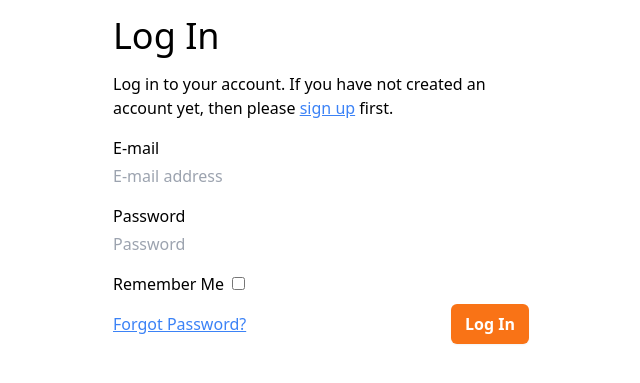
After one commit to cdriehuys/unnamed-web-project, a Django app: page /account/login/ in a window 1280 px wide. The commit adds this page. Shown: the top 383 px of the page, without its empty margins (319-959 px from the left). Run offline with Django 4.2, Linux system fonts and the light colour scheme; some libraries are stand-ins or nearby versions.

Commit message:
feat: Authentication with django-allauth
Added django-allauth to handle user registration and authentication.

```diff
--- a/pyproject.toml
+++ b/pyproject.toml
@@ -12,6 +12,8 @@ Django = "^4.1.7"
 psycopg2 = "^2.9.5"
 django-tailwind = "^3.5.0"
 uuid7 = "^0.1.0"
+django-allauth = "^0.52.0"
+docutils = "^0.19"
 
 
 [tool.poetry.group.dev.dependencies]
--- a/unnamed_web_project/core/models.py
+++ b/unnamed_web_project/core/models.py
@@ -1,4 +1,4 @@
-from django.contrib.auth.models import AbstractBaseUser
+from django.contrib.auth.models import AbstractBaseUser, PermissionsMixin
 from django.db import models
 from django.utils.translation import gettext_lazy as _
 from uuid_extensions import uuid7
@@ -6,7 +6,7 @@ from uuid_extensions import uuid7
 from core import managers
 
 
-class User(AbstractBaseUser):
+class User(AbstractBaseUser, PermissionsMixin):
     id = models.UUIDField(
         default=uuid7,
         primary_key=True,
--- a/unnamed_web_project/core/templates/core/home.html
+++ b/unnamed_web_project/core/templates/core/home.html
@@ -12,8 +12,8 @@
             Some meaningless text about how our product will change your life.
         </p>
         <div class="mt-10 flex items-center justify-center gap-x-10 lg:justify-start">
-            <a href="#" class="rounded-md bg-orange-500 px-3.5 py-1.5 text-base font-semibold leading-7 text-white shadow-sm hover:bg-orange-400 focus-visible:outline focus-visible:outline-2 focus-visible:outline-offset-2 focus-visible:outline-white">Sign Up</a>
-            <a href="#" class="text-base font-semibold leading-7 text-orange-500">Log In</a>
+            <a href="{% url "account_signup" %}" class="rounded-md bg-orange-500 px-3.5 py-1.5 text-base font-semibold leading-7 text-white shadow-sm hover:bg-orange-400 focus-visible:outline focus-visible:outline-2 focus-visible:outline-offset-2 focus-visible:outline-white">Sign Up</a>
+            <a href="{% url "account_login" %}" class="text-base font-semibold leading-7 text-orange-500">Log In</a>
         </div>
     </div>
 </section>
--- /dev/null
+++ b/unnamed_web_project/templates/account/login.html
@@ -0,0 +1,31 @@
+{% extends "base.html" %}
+
+{% load i18n %}
+
+{% block title %}{% trans "Log In" %}{% endblock %}
+
+{% block content %}
+<section class="mx-auto max-w-md p-4">
+    <h1 class="text-4xl mb-4">{% trans "Log In" %}</h1>
+    {% url "account_signup" as signup_url %}
+    <p class="mb-4">
+        {% blocktrans trimmed %}
+            Log in to your account. If you have not created an account yet, then
+            please
+            <a class="underline text-blue-500" href="{{ signup_url }}">sign up</a>
+            first.
+        {% endblocktrans %}
+    </p>
+
+    <form method="POST" action="{% url 'account_login' %}">
+        {% csrf_token %}
+        {{ form }}
+        {% if redirect_field_value %}<input type="hidden" name="{{ redirect_field_name }}" value="{{ redirect_field_value }}" />{% endif %}
+
+        <div class="flex justify-between items-center">
+            <a class="underline text-blue-500" href="{% url 'account_reset_password' %}">{% trans "Forgot Password?" %}</a>
+            <button class="rounded-md bg-orange-500 px-3.5 py-1.5 text-base font-semibold leading-7 text-white shadow-sm hover:bg-orange-400 focus-visible:outline focus-visible:outline-2 focus-visible:outline-offset-2 focus-visible:outline-white" type="submit">{% trans "Log In" %}</button>
+        </div>
+    </form>
+</section>
+{% endblock %}
--- a/unnamed_web_project/templates/base.html
+++ b/unnamed_web_project/templates/base.html
@@ -11,6 +11,16 @@
     </head>
 
     <body>
+        {% if messages %}
+            <div class="mb-4">
+            {% for message in messages %}
+                <div class="bg-blue-200 border-t border-b border-blue-800">
+                    <p class="p-2 mx-auto max-w-prose">{{ message }}</p>
+                </div>
+            {% endfor %}
+            </div>
+        {% endif %}
+
         {% block content %}{% endblock %}
     </body>
 </html>
--- /dev/null
+++ b/unnamed_web_project/templates/django/forms/default.html
@@ -0,0 +1 @@
+{% extends "django/forms/div.html" %}
--- /dev/null
+++ b/unnamed_web_project/templates/django/forms/div.html
@@ -0,0 +1,35 @@
+{% if form.non_field_errors %}
+    <div class="mb-2 p-2 bg-red-200 border border-red-700">
+    {% for err in form.non_field_errors %}
+        <p>{{ err }}</p>
+    {% endfor %}
+    </div>
+{% endif %}
+{% for field in form %}
+{% with field.field.widget.input_type as input_type %}
+    {% comment %} <p>{{ input_type }}</p> {% endcomment %}
+{% if input_type == "email" or input_type == "password" %}
+    <div class="mb-2 flex flex-col">
+        <label class="text-md mb-1" for="{{ field.id_for_label }}">{{ field.label }}</label>
+        {% if field.errors %}
+        <div class="mb-2 p-1 bg-red-200 border border-red-700">
+        {% for err in field.errors %}
+            <p>{{ err }}</p>
+        {% endfor %}
+        </div>
+        {% endif %}
+        {{ field }}
+        {% if field.help_text or True %}
+        <p class="mt-2 text-sm">{{ field.help_text }}</p>
+        {% endif %}
+    </div>
+{% elif input_type == "checkbox" %}
+    <div class="mb-2 align-sub">
+        <label class="mr-1" for="{{ field.id_for_label }}">{{ field.label }}</label>
+        {{ field }}
+    </div>
+{% else %}
+    {{ field }}
+{% endif %}
+{% endwith %}
+{% endfor %}
--- a/unnamed_web_project/unnamed_web_project/urls.py
+++ b/unnamed_web_project/unnamed_web_project/urls.py
@@ -18,6 +18,8 @@ from django.urls import include, path
 
 urlpatterns = [
     path("", include("core.urls")),
+    path("account/", include("allauth.urls")),
+    path("admin/doc/", include("django.contrib.admindocs.urls")),
     path("admin/", admin.site.urls),
     path("__reload__/", include("django_browser_reload.urls")),
 ]
```
Also changed, not shown: unnamed_web_project/templates/account/email_confirm.html (added, +43 -0 lines), unnamed_web_project/templates/account/signup.html (added, +26 -0 lines), unnamed_web_project/templates/account/verification_sent.html (added, +21 -0 lines), unnamed_web_project/unnamed_web_project/settings.py (+37 -0 lines), .devcontainer/devcontainer.json, 1 other file.
